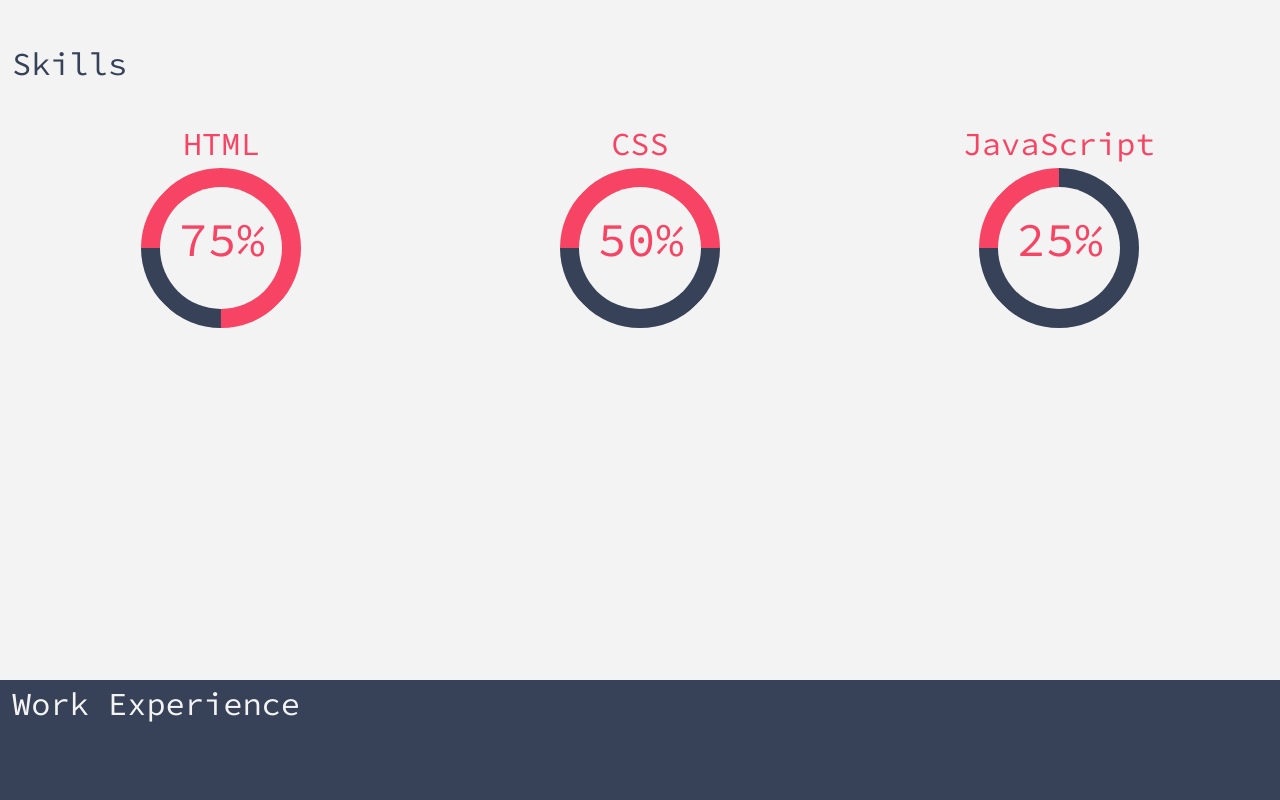
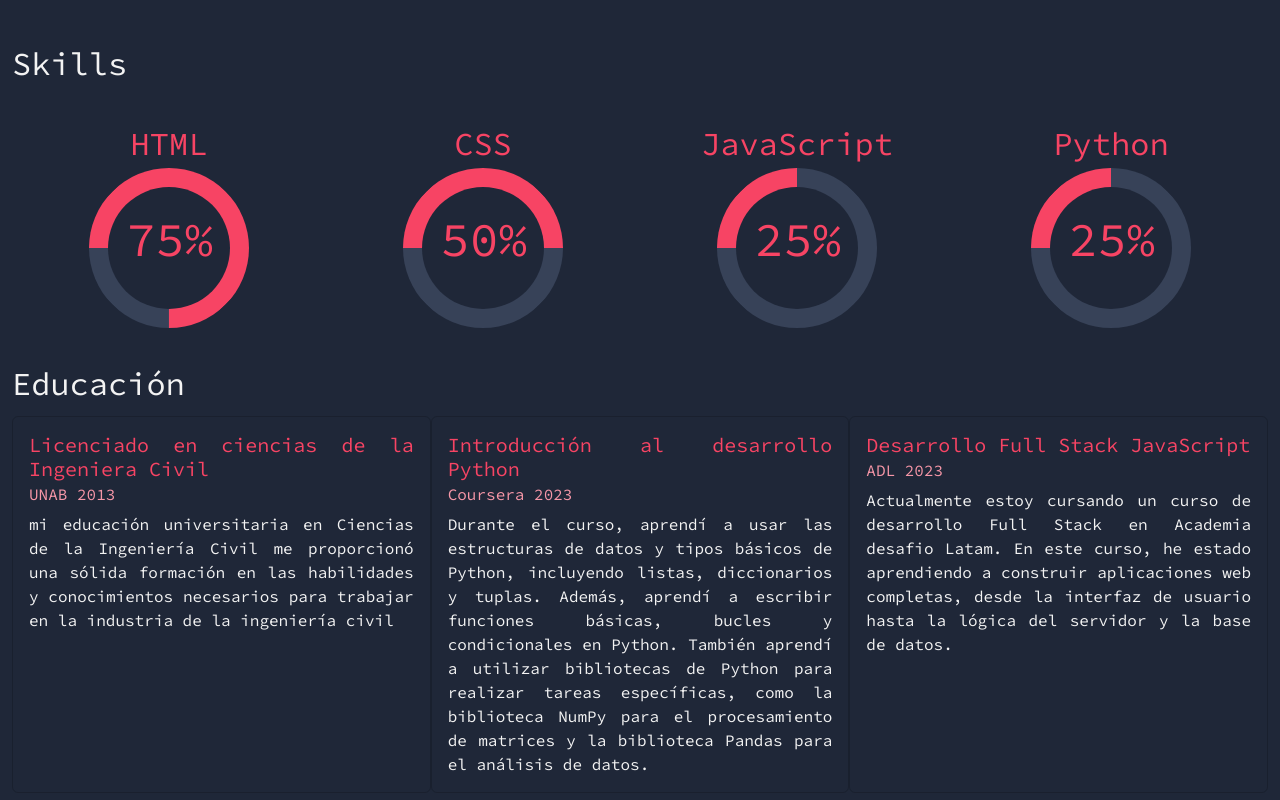
Before and after one commit to chriischris/gutsan.github.io, a plain HTML site: page index.html in a window 1280 px wide. Shown: the part 860-1660 px from the top of the page. Drawn offline with nearby package versions, Linux system fonts and the light colour scheme; a web font is replaced by a local one.

Commit message:
Se modifican Skill y se agrega educación

```diff
--- a/assets/css/estilos.css
+++ b/assets/css/estilos.css
@@ -40,15 +40,18 @@ height: 100%;
 }
 
 .section-t2{
-  height: 720px;
-  background-color: #f3f3f3;
-  color: #374258;
+  /* height: 720px; */
+  background-color: #1f2738;
+  color: #f3f3f3;
   padding-top: 5rem;
+  padding-bottom: 5rem;
+
 }
 .section-t1{
   height: 720px;
   background-color: #374258;
   color: #f3f3f3;
+  padding-top: 5rem;
 }
 .btn{
   color: #f3f3f3;
@@ -61,6 +64,7 @@ height: 100%;
 }
 .skills-container {
   margin-top: 2em;
+  margin-bottom: 2em;
   display: flex;
   overflow: hidden;
   flex-wrap: wrap;
@@ -107,3 +111,16 @@ height: 100%;
   border-top-color:#f74464;
   border-bottom:#f74464;
 }
+
+.card-educaction{
+  background-color: transparent;
+  color: #f3f3f3;
+  text-align: justify;
+}
+
+.card-educaction .card-title{
+  color: #f74464;
+}
+.card-educaction .card-subtitle{
+  color: #f797a8;
+}
--- a/index.html
+++ b/index.html
@@ -95,6 +95,38 @@
           <div class="text-progress">25%</div>
         </div>
       </div>
+      <div class="s-Python">
+        <div class="S-titulo">Python</div>
+        <div class="circular-progress progress-25">
+          <div class="text-progress">25%</div>
+        </div>
+      </div>
+    </div>
+    <div class="educaction-Contariner mt-10">
+      <div Class="Educación fs-2 mb-2">Educación</div>
+      <div class="d-flex">
+        <div class="card card-educaction" style="width: 30rem;">
+          <div class="card-body">
+            <h5 class="card-title">Licenciado en ciencias de la Ingeniera Civil</h5>
+            <h6 class="card-subtitle mb-2">UNAB 2013</h6>
+            <p class="card-text">mi educación universitaria en Ciencias de la Ingeniería Civil me proporcionó una sólida formación en las habilidades y conocimientos necesarios para trabajar en la industria de la ingeniería civil</p>
+          </div>
+        </div>
+        <div class="card card-educaction" style="width: 30rem;">
+          <div class="card-body">
+            <h5 class="card-title">Introducción al desarrollo Python</h5>
+            <h6 class="card-subtitle mb-2">Coursera 2023</h6>
+            <p class="card-text">Durante el curso, aprendí a usar las estructuras de datos y tipos básicos de Python, incluyendo listas, diccionarios y tuplas. Además, aprendí a escribir funciones básicas, bucles y condicionales en Python. También aprendí a utilizar bibliotecas de Python para realizar tareas específicas, como la biblioteca NumPy para el procesamiento de matrices y la biblioteca Pandas para el análisis de datos.</p>
+          </div>
+        </div>
+        <div class="card card-educaction" style="width: 30rem;">
+          <div class="card-body">
+            <h5 class="card-title">Desarrollo Full Stack JavaScript</h5>
+            <h6 class="card-subtitle mb-2">ADL 2023</h6>
+            <p class="card-text">Actualmente estoy cursando un curso de desarrollo Full Stack en Academia desafio Latam. En este curso, he estado aprendiendo a construir aplicaciones web completas, desde la interfaz de usuario hasta la lógica del servidor y la base de datos.</p>
+          </div>
+        </div>
+      </div>
     </div>
   </section>
   <section id="S-Work-experience" class="container-fluid section-t1">
```
